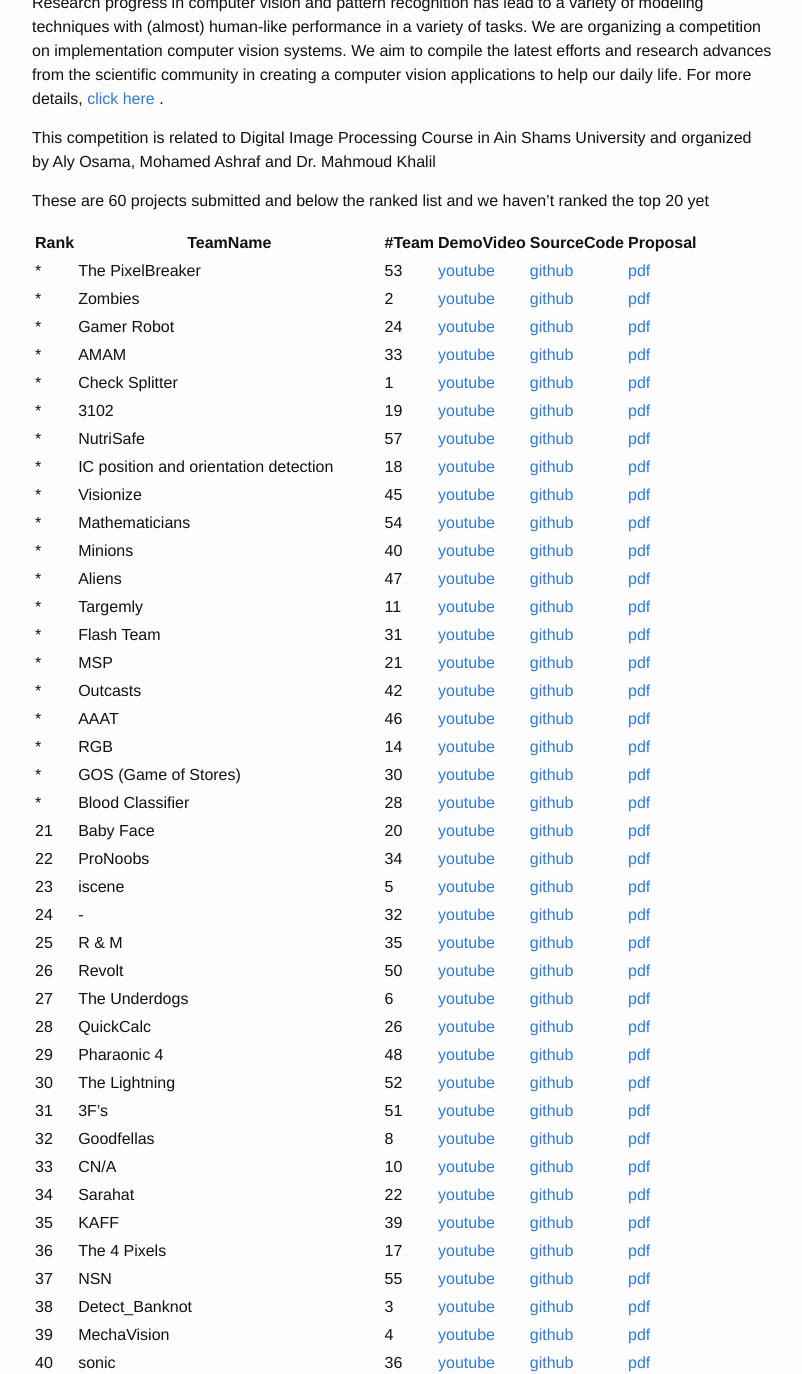
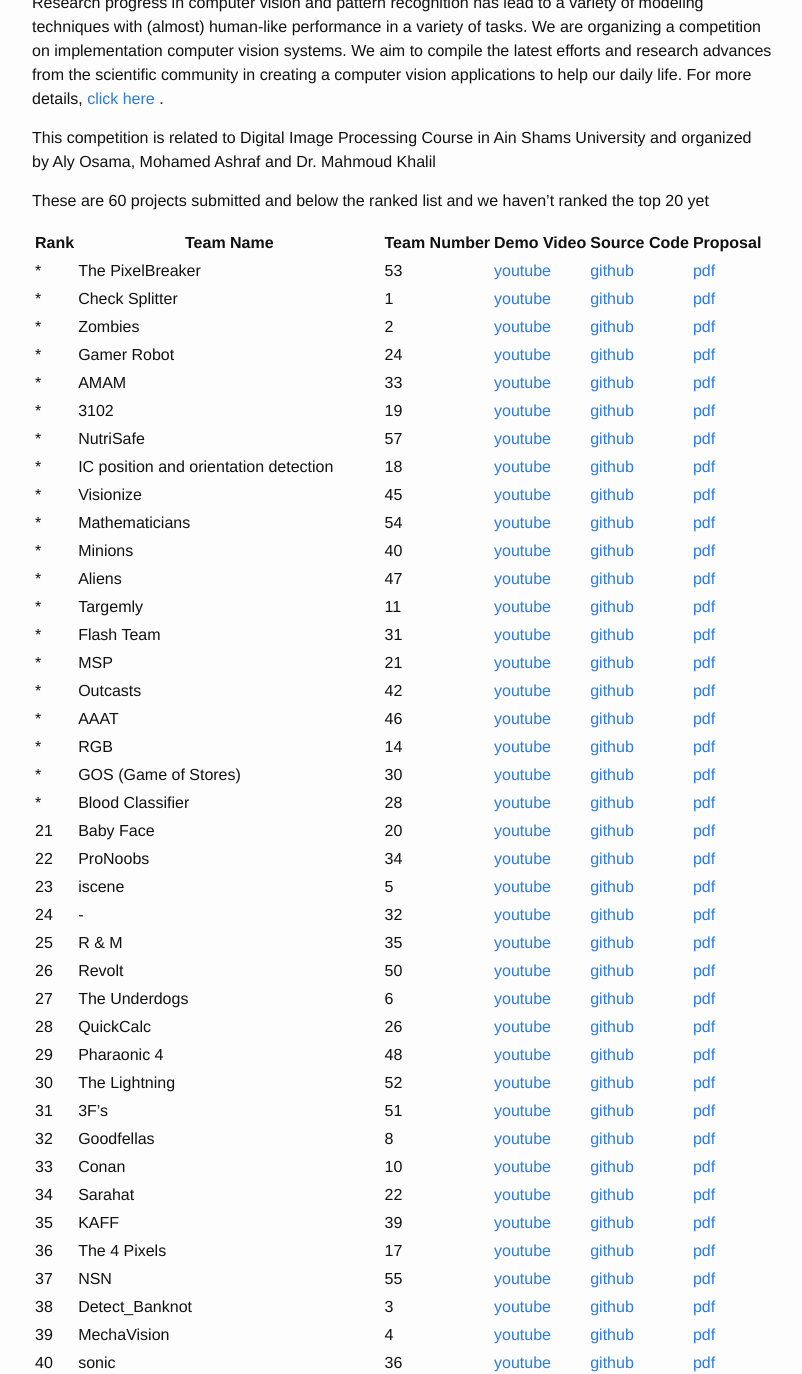
Before and after one commit to alyosama/alyosama.github.io, a Jekyll site: the page built from _posts/2018-05-03-CVC18.markdown, in a window 1280 px wide and 1400 px high, scrolled down 540 px, cut to the strip 26-1400 px from the top of the window. Shown: the whole strip, without its empty margins (238-1040 px from the left). Built offline with Jekyll 4.4.1, drawn with Linux system fonts in a browser that asks for light colours.

Commit message:
Fix Proposals issue

```diff
--- a/_posts/2018-05-03-CVC18.markdown
+++ b/_posts/2018-05-03-CVC18.markdown
@@ -15,13 +15,13 @@ This competition is related to Digital Image Processing Course in Ain Shams Univ
 
 These are 60 projects submitted and below the ranked list and we haven't ranked the top 20 yet
 
-|Rank|TeamName|#Team|DemoVideo|SourceCode|Proposal|
+|Rank|Team Name|Team Number|Demo Video|Source Code|Proposal|
 |-------|-------|-------|-------|-------|-------|
 *|The PixelBreaker|53|[youtube](https://www.youtube.com/watch?v=JFjmobJTzQs&feature=youtu.be)|[github](https://github.com/SaeedAbdelWahab/PixelBreaker.git)|[pdf](https://drive.google.com/open?id=1mRpdIK_Fbw1omEjdjtYn6L_eFbU_qRtM)|
+*|Check Splitter|1|[youtube](https://youtu.be/UOeC-jRCUF4)|[github](https://github.com/KhadigaMesbah/CheckSplitter)|[pdf](https://drive.google.com/open?id=1jbi5Q6Pt62TLTN6mpr_eTs7NKgU_FE51)|
 *|Zombies|2|[youtube](https://youtu.be/YuI7b8WjyHM)|[github](https://github.com/KM49N/Circuit)|[pdf](https://drive.google.com/open?id=1bK-qOxFvlEYqnqt7nA1Ti6RDKM-VIMUR)|
 *|Gamer Robot|24|[youtube](https://youtu.be/lT4XUlmFXzs)|[github](https://github.com/MahmoudNasser27/Gamer-Robot)|[pdf](https://drive.google.com/open?id=1-M4_EPacXdax8zLryPfrzK7hFztnfXvk)|
 *|AMAM|33|[youtube](https://www.youtube.com/watch?v=YVBaOClfvME&feature=youtu.be)|[github](https://gitlab.com/amr-essam95/esh7enly)|[pdf](https://drive.google.com/open?id=10j_eIK-Stt3ZAKiTBRheT94ySp7_DiYO)|
-*|Check Splitter|1|[youtube](https://youtu.be/UOeC-jRCUF4)|[github](https://github.com/KhadigaMesbah/CheckSplitter)|[pdf](https://drive.google.com/open?id=1jbi5Q6Pt62TLTN6mpr_eTs7NKgU_FE51)|
 *|3102|19|[youtube](https://www.youtube.com/watch?v=0yi0UcLfW2I&feature=youtu.be)|[github](https://github.com/abdelrahmanbedier/detect_potholes/tree/master/pothole-detection)|[pdf](https://drive.google.com/open?id=1hm0fYyMo76zZD4M6n_kEQL4TjEpMfzwR)|
 *|NutriSafe|57|[youtube](https://youtu.be/oLdO_-gTW0s)|[github](https://github.com/Nada1996/NutriSafe)|[pdf](https://drive.google.com/open?id=1P-EWrWLvQDdb6--3E-MMRYXtm_jC1aCg)|
 *|IC position and orientation detection|18|[youtube](https://youtu.be/whtgA91HWt0)|[github](https://github.com/osama95/IC-position-and-orientation-detection)|[pdf](https://drive.google.com/open?id=1dCZjNmzXK-kKJTE1EPmm5kT3xeSPpxYf)|
@@ -49,7 +49,7 @@ These are 60 projects submitted and below the ranked list and we haven't ranked
 30|The Lightning|52|[youtube](https://youtu.be/_KwdheugeSU)|[github](https://github.com/Amany-Abdelhamid/The-Lightning-_-Recharge-cell-phone-cards)|[pdf](https://drive.google.com/open?id=1Vt3GBN8hsd7DbvhiV4XcBrVoed-i6wGR)|
 31|3F's|51|[youtube](https://drive.google.com/open?id=1-53XBzr24GokeDDnXQvQv_KcKAuej4dh)|[github](https://github.com/Fatma-Saleh/2018-world-cup-s-teams-information)|[pdf](https://drive.google.com/open?id=1YBwPFu6ymZaTUgv2tCzyx4m_VrhjsiwQ)|
 32|Goodfellas|8|[youtube](https://youtu.be/MSsMK4U6SkU)|[github](https://github.com/Hossamhosni/facedetector)|[pdf](https://drive.google.com/open?id=1xcSzjm5lQG2WpMtVhgzmnJGgFrTXPcpr)|
-33|CN/A|10|[youtube](https://www.youtube.com/watch?v=y8guTaaSQSQ)|[github](https://github.com/YomnaHAmin/Fake-Money-Detector.git)|[pdf](https://drive.google.com/open?id=1OTxCIm59WeDAnmU1E8keF2ydl9SBC08w)|
+33|Conan|10|[youtube](https://www.youtube.com/watch?v=y8guTaaSQSQ)|[github](https://github.com/YomnaHAmin/Fake-Money-Detector.git)|[pdf](https://drive.google.com/open?id=1OTxCIm59WeDAnmU1E8keF2ydl9SBC08w)|
 34|Sarahat|22|[youtube](https://youtu.be/Nay9cZux2As)|[github](https://github.com/SarahElZoqm/imageProjectOCR.git)|[pdf](https://drive.google.com/open?id=1sYICJyB3mJ_KGpVvwHg0KPIXM0ykhWqu)|
 35|KAFF|39|[youtube](https://www.youtube.com/watch?v=FLL37LRBK5Y&feature=youtu.be)|[github](https://github.com/AbdelwhabMohamed/opencv-Manufature_Defects)|[pdf](https://drive.google.com/open?id=1FKCtCzNrtg2vuBTmyYyVRC9FQNEgdOw4)|
 36|The 4 Pixels|17|[youtube](https://www.youtube.com/watch?v=dRXis_q7nGU&feature=youtu.be)|[github](https://github.com/AbdelrahmanSh/sudoku_solver)|[pdf](https://drive.google.com/open?id=11kRTUNJ9tNiusJlmWuaqkM1yQJB-CLbE)|
```
